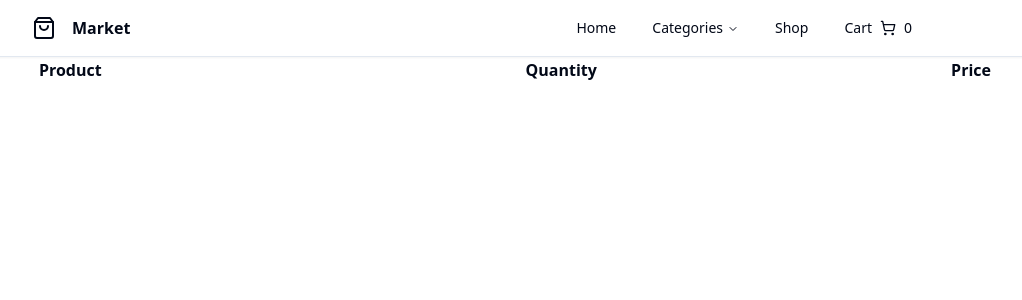
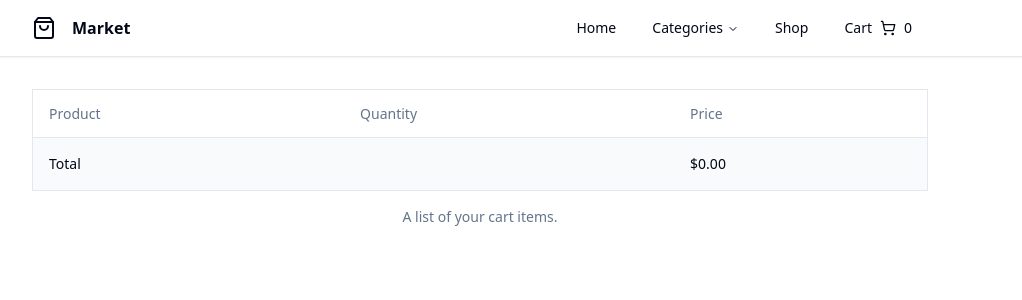
Before and after one commit to christianrazul/shoppingcart, a React (Vite) app: page /cart in a window 1280 px wide. Shown: the top 300 px of the page, without its empty margins (160-1182 px from the left). Built offline with nearby package versions, Linux system fonts and the light colour scheme.

Commit message:
Use shadcn table and add the total footer

```diff
--- a/src/output.css
+++ b/src/output.css
@@ -687,6 +687,10 @@ body {
   margin-top: 1rem;
 }
 
+.mt-8 {
+  margin-top: 2rem;
+}
+
 .line-clamp-2 {
   overflow: hidden;
   display: -webkit-box;
@@ -955,6 +959,17 @@ body {
   margin-bottom: calc(1rem * var(--tw-space-y-reverse));
 }
 
+.divide-y > :not([hidden]) ~ :not([hidden]) {
+  --tw-divide-y-reverse: 0;
+  border-top-width: calc(1px * calc(1 - var(--tw-divide-y-reverse)));
+  border-bottom-width: calc(1px * var(--tw-divide-y-reverse));
+}
+
+.divide-gray-200 > :not([hidden]) ~ :not([hidden]) {
+  --tw-divide-opacity: 1;
+  border-color: rgb(229 231 235 / var(--tw-divide-opacity));
+}
+
 .overflow-auto {
   overflow: auto;
 }
@@ -1069,11 +1084,20 @@ body {
   background-color: rgb(255 255 255 / var(--tw-bg-opacity));
 }
 
+.bg-red-200 {
+  --tw-bg-opacity: 1;
+  background-color: rgb(254 202 202 / var(--tw-bg-opacity));
+}
+
 .object-contain {
   -o-object-fit: contain;
      object-fit: contain;
 }
 
+.p-20 {
+  padding: 5rem;
+}
+
 .p-3 {
   padding: 0.75rem;
 }
@@ -1129,6 +1153,10 @@ body {
 
 .text-center {
   text-align: center;
+}
+
+.text-right {
+  text-align: right;
 }
 
 .align-middle {
--- a/src/pages/CartPage.tsx
+++ b/src/pages/CartPage.tsx
@@ -1,30 +1,57 @@
 import NavBar from "@/components/NavBar";
 import { useCart } from "@/contexts/CartContext";
+import {
+  Table,
+  TableBody,
+  TableCaption,
+  TableCell,
+  TableFooter,
+  TableHead,
+  TableHeader,
+  TableRow,
+} from "@/components/ui/table";
 
 const CartPage = () => {
   const { cartItems } = useCart();
+
+  const totalPrice = cartItems.reduce((total, item) => {
+    return total + item.price * item.quantity;
+  }, 0);
+
   return (
-    <>
+    <div className="flex w-full flex-col justify-center">
       <NavBar />
-      <table className="min-w-full divide-y divide-gray-200">
-        <thead>
-          <tr>
-            <th>Product</th>
-            <th>Quantity</th>
-            <th>Price</th>
-          </tr>
-        </thead>
-        <tbody>
-          {cartItems.map((item, index) => (
-            <tr key={index}>
-              <td>{item.title}</td>
-              <td>{item.quantity}</td>
-              <td>${item.price}</td>
-            </tr>
-          ))}
-        </tbody>
-      </table>
-    </>
+      <div className="mt-8 md:px-24 lg:px-32 xl:px-48 2xl:px-96">
+        <Table className="w-full divide-y divide-gray-200 border">
+          <TableCaption>A list of your cart items.</TableCaption>
+          <TableHeader>
+            <TableRow>
+              <TableHead>Product</TableHead>
+              <TableHead>Quantity</TableHead>
+              <TableHead>Price</TableHead>
+            </TableRow>
+          </TableHeader>
+          <TableBody>
+            {cartItems.map((item, index) => (
+              <TableRow key={index}>
+                <TableCell className="flex items-center gap-4">
+                  <img src={item.image} className="h-10 w-10 object-contain" />
+                  {item.title}
+                </TableCell>
+                <TableCell>{item.quantity}</TableCell>
+                <TableCell>${item.price}</TableCell>
+              </TableRow>
+            ))}
+          </TableBody>
+          <TableFooter>
+            <TableRow>
+              <TableCell colSpan={2}>Total</TableCell>
+              <TableCell>${totalPrice.toFixed(2)}</TableCell>
+            </TableRow>
+          </TableFooter>
+        </Table>
+      </div>
+    </div>
   );
 };
 
```
